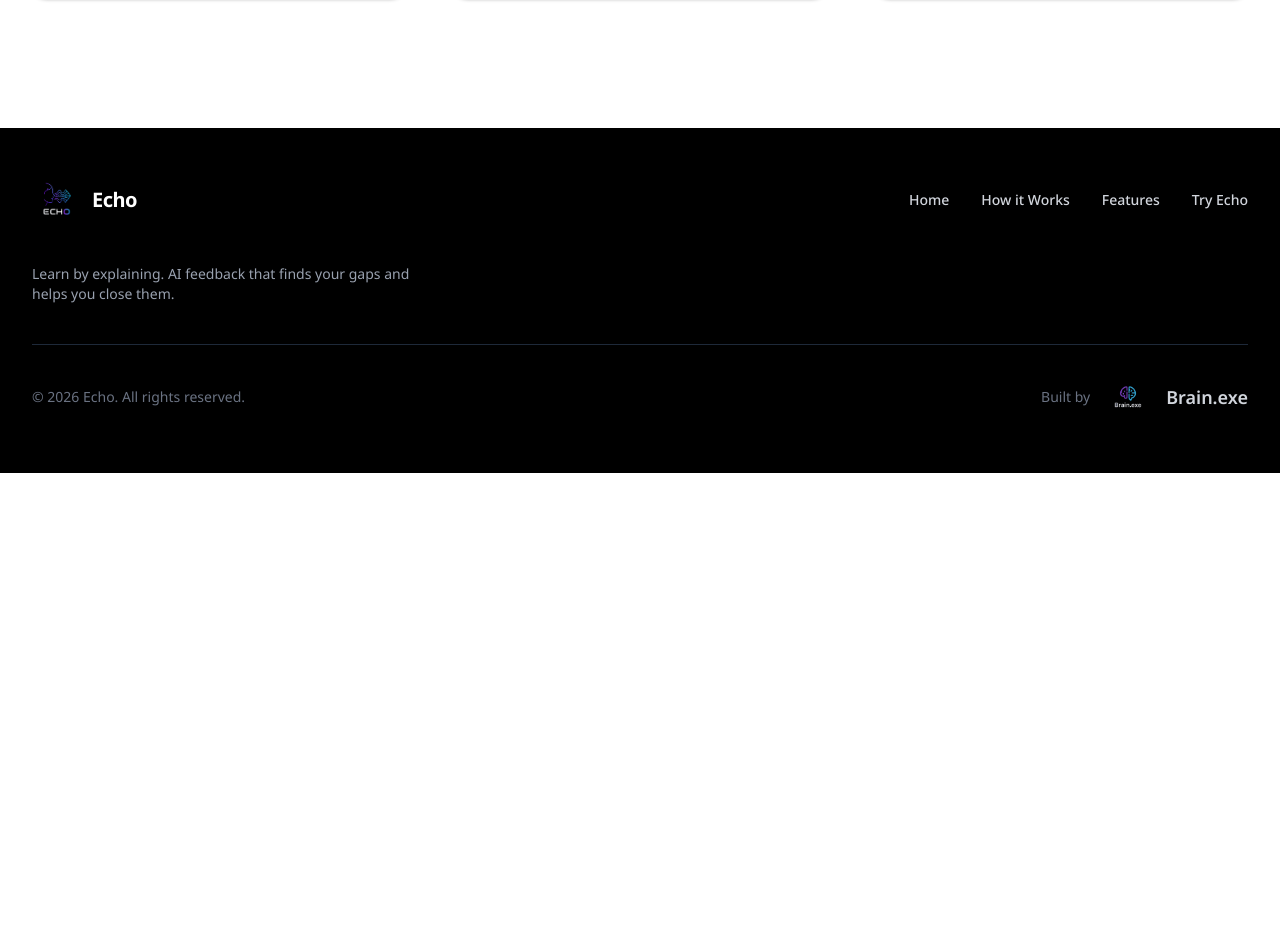
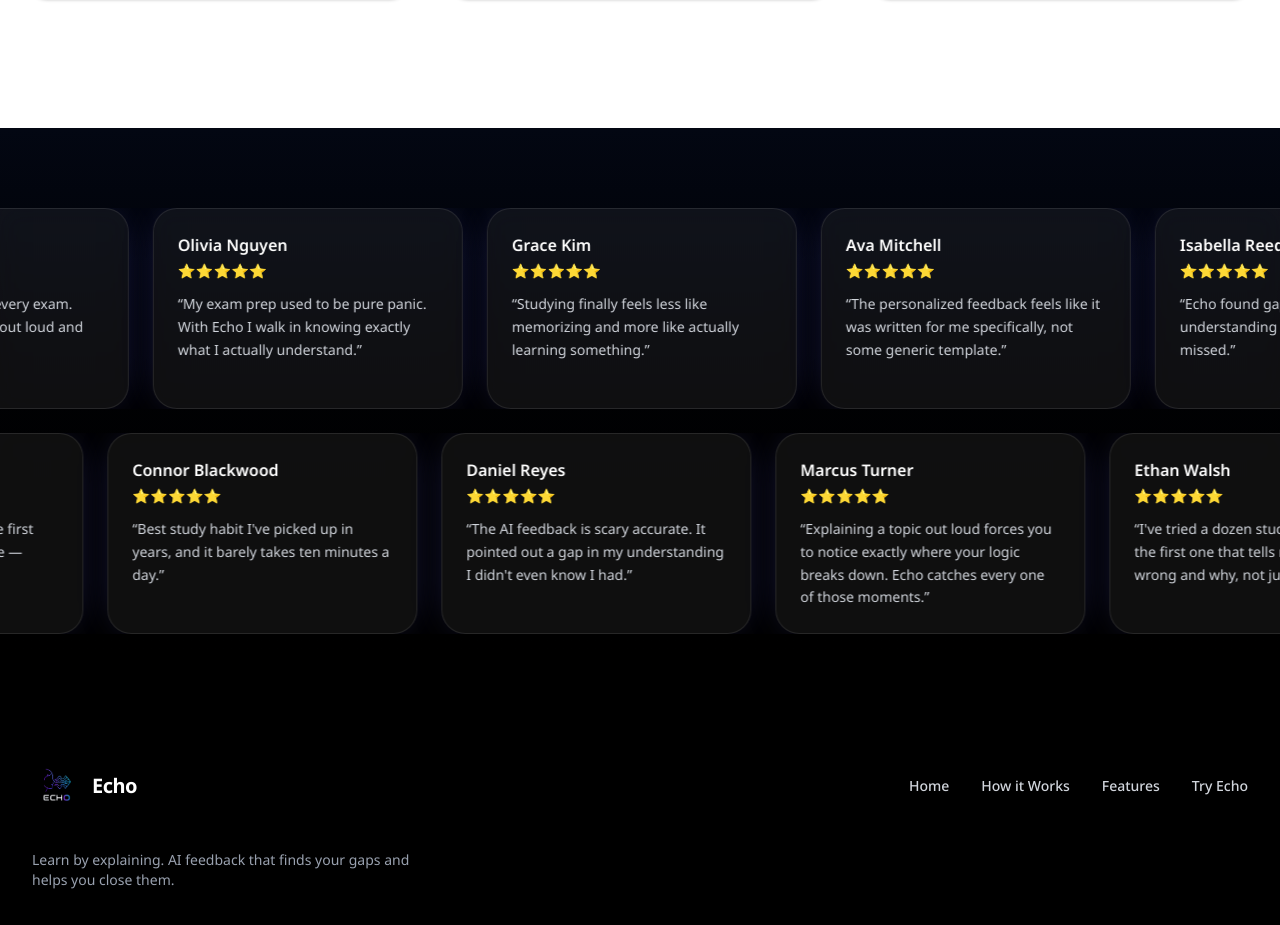
Before and after one commit to FSevalnev/Echo, a Next.js app: page / in a window 1280 px wide. Shown: the part 3480-4405 px from the top of the page. Before the commit the page ends 3953 px from the top, so only its background shows below. Built offline with nearby package versions, Linux system fonts and the light colour scheme; no server answers.

Commit message:
Add testimonials marquee section

```diff
--- /dev/null
+++ b/app/components/Testimonials.tsx
@@ -0,0 +1,122 @@
+// Testimonials wall — a self-contained social-proof section for the very
+// end of the landing page (right before the footer). Deliberately has no
+// title/subtitle/avatars/badges per spec: just an infinite two-row
+// marquee of name + 5-star rating + short quote cards.
+//
+// The scroll animation is pure CSS (two @keyframes + two classes below),
+// not JS/state — that's what keeps it GPU-accelerated and buttery at 60fps,
+// and lets "pause on hover, resume smoothly" fall out for free from the
+// browser's native animation-play-state behavior (a paused CSS animation
+// resumes from exactly where it left off, no jump).
+
+type Testimonial = {
+  name: string;
+  text: string;
+};
+
+const ROW_1: Testimonial[] = [
+  { name: "Emily Carter", text: "Echo completely changed the way I study. Instead of memorizing information, I finally understand it." },
+  { name: "Sophia Bennett", text: "I used to cram before every exam. Now I explain concepts out loud and actually retain them." },
+  { name: "Olivia Nguyen", text: "My exam prep used to be pure panic. With Echo I walk in knowing exactly what I actually understand." },
+  { name: "Grace Kim", text: "Studying finally feels less like memorizing and more like actually learning something." },
+  { name: "Ava Mitchell", text: "The personalized feedback feels like it was written for me specifically, not some generic template." },
+  { name: "Isabella Reed", text: "Echo found gaps in my calculus understanding that three tutors missed." },
+  { name: "Chloe Whitfield", text: "It's oddly satisfying watching my understanding score climb every week." },
+  { name: "Mia Alvarez", text: "I finally stopped confusing 'I recognize this' with 'I understand this.'" },
+  { name: "Harper Sinclair", text: "I feel so much more confident walking into exams now that I actually know where I stand." },
+  { name: "Amelia Doyle", text: "Echo doesn't just check if my answer sounds right — it catches when my reasoning is shaky underneath." },
+  { name: "Zoe Callahan", text: "Studying with Echo is genuinely the first time revision hasn't felt like a chore." },
+  { name: "Natalie Osei", text: "I explained mitochondria to my little brother the same way I explain it to Echo now. Both understood me." },
+  { name: "Ella Marchetti", text: "Echo caught that I was memorizing formulas without understanding what they actually meant. Huge wake-up call." },
+  { name: "Sarah Lindqvist", text: "Every explanation gets specific feedback — no generic 'good job' filler." },
+  { name: "Ruby Anderson", text: "Uploading a photo of my messy notes and getting instant feedback on them saved me so much time." },
+  { name: "Vivian Choi", text: "The recommendations after each attempt actually target my specific weak spots, not generic study tips." },
+  { name: "Hannah Whitaker", text: "I used to just hope I understood the material. Now I actually know." },
+  { name: "Aria Fontaine", text: "Ten minutes explaining a topic out loud teaches me more than an hour of rereading ever did." },
+];
+
+const ROW_2: Testimonial[] = [
+  { name: "Daniel Reyes", text: "The AI feedback is scary accurate. It pointed out a gap in my understanding I didn't even know I had." },
+  { name: "Marcus Turner", text: "Explaining a topic out loud forces you to notice exactly where your logic breaks down. Echo catches every one of those moments." },
+  { name: "Ethan Walsh", text: "I've tried a dozen study apps. This is the first one that tells me what I got wrong and why, not just a score." },
+  { name: "Liam Foster", text: "I explain a topic, Echo tells me the exact concept I skipped. It's like having a tutor who never gets tired." },
+  { name: "Noah Bianchi", text: "I learned more explaining photosynthesis out loud for five minutes than an hour of rereading my notes." },
+  { name: "Jacob Sorensen", text: "I'm not a confident public speaker, but explaining to Echo made me way more comfortable talking through ideas." },
+  { name: "Ryan Delgado", text: "Ten minutes with Echo before a test beats an hour of passive rereading." },
+  { name: "Benjamin Cross", text: "The follow-up questions are the best part — they push you to fill the gap yourself instead of handing you the answer." },
+  { name: "Lucas Hartman", text: "Explaining things out loud used to feel pointless. Now it's basically my main study method." },
+  { name: "Tyler Brooks", text: "I used to over-study everything equally. Now I know exactly which topics actually need more work." },
+  { name: "Nathan Pierce", text: "The gap between 'I read the chapter' and 'I understand the chapter' used to be invisible to me. Not anymore." },
+  { name: "Caleb Whitmore", text: "It's like the Feynman technique but with an AI checking your reasoning in real time." },
+  { name: "Owen Fitzgerald", text: "Voice mode is perfect for me — I talk through the topic on my walk to class and get feedback minutes later." },
+  { name: "Dominic Reeves", text: "I stopped dreading exam week once I started using Echo two weeks out instead of two days out." },
+  { name: "Adrian Voss", text: "I learn faster now because I know immediately what to fix instead of waiting for a graded test to find out." },
+  { name: "Elijah Marsh", text: "Echo made me realize half of what I thought I 'knew' was actually just familiar-sounding vocabulary." },
+  { name: "Julian Ferreira", text: "Explaining a concept badly the first time, then well the second time — that's when it actually clicks." },
+  { name: "Connor Blackwood", text: "Best study habit I've picked up in years, and it barely takes ten minutes a day." },
+];
+
+function Card({ name, text }: Testimonial) {
+  return (
+    <div
+      className="w-[260px] shrink-0 rounded-3xl border border-white/10 bg-white/[0.06] p-6 shadow-[0_0_40px_-14px_rgba(99,102,241,0.4)] backdrop-blur-md transition-all duration-300 hover:-translate-y-1.5 hover:border-white/25 hover:shadow-[0_0_60px_-10px_rgba(129,140,248,0.6)] sm:w-[290px] md:w-[310px]"
+    >
+      <p className="font-semibold text-white">{name}</p>
+      <p className="mt-1 text-sm tracking-wide text-yellow-400" aria-label="5 out of 5 stars">
+        ⭐⭐⭐⭐⭐
+      </p>
+      <p className="mt-3 text-sm leading-relaxed text-gray-300">&ldquo;{text}&rdquo;</p>
+    </div>
+  );
+}
+
+export default function Testimonials() {
+  return (
+    <section className="relative overflow-hidden bg-gradient-to-b from-gray-950 to-black py-20">
+      <div className="space-y-6">
+        <div className="overflow-hidden">
+          <div className="marquee-left flex w-max gap-6 will-change-transform">
+            {[...ROW_1, ...ROW_1].map((item, i) => (
+              <Card key={`r1-${i}`} {...item} />
+            ))}
+          </div>
+        </div>
+
+        <div className="overflow-hidden">
+          <div className="marquee-right flex w-max gap-6 will-change-transform">
+            {[...ROW_2, ...ROW_2].map((item, i) => (
+              <Card key={`r2-${i}`} {...item} />
+            ))}
+          </div>
+        </div>
+      </div>
+
+      <style jsx global>{`
+        @keyframes marquee-left {
+          from { transform: translate3d(0, 0, 0); }
+          to { transform: translate3d(-50%, 0, 0); }
+        }
+        @keyframes marquee-right {
+          from { transform: translate3d(-50%, 0, 0); }
+          to { transform: translate3d(0, 0, 0); }
+        }
+        .marquee-left {
+          animation: marquee-left 75s linear infinite;
+        }
+        .marquee-right {
+          animation: marquee-right 90s linear infinite;
+        }
+        .marquee-left:hover,
+        .marquee-right:hover {
+          animation-play-state: paused;
+        }
+        @media (prefers-reduced-motion: reduce) {
+          .marquee-left,
+          .marquee-right {
+            animation: none;
+          }
+        }
+      `}</style>
+    </section>
+  );
+}
--- a/app/page.tsx
+++ b/app/page.tsx
@@ -3,6 +3,7 @@ import Hero from "./components/Hero";
 import HowItWorks from "./components/HowItWorks";
 import TryEcho from "./components/TryEcho";
 import Features from "./components/Features";
+import Testimonials from "./components/Testimonials";
 import Footer from "./components/Footer";
 
 export default function Home() {
@@ -21,6 +22,8 @@ export default function Home() {
 
         <Features />
 
+        <Testimonials />
+
       </main>
 
       <Footer />
```
